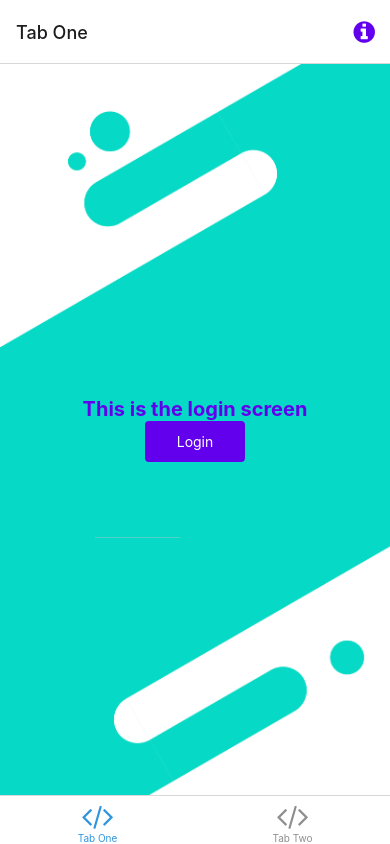
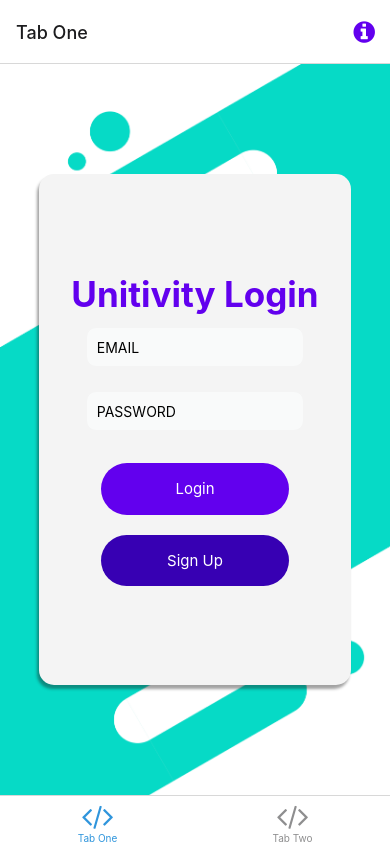
Before and after one commit to SebastianAlejos/Unitivity, a React Native app: screen /TabOne in a window 390 px wide. Built offline with nearby package versions, Linux system fonts and the light colour scheme; what expo-linking would draw is missing.

Commit message:
Finished Login screen

```diff
--- a/package.json
+++ b/package.json
@@ -31,6 +31,7 @@
     "react": "17.0.1",
     "react-dom": "17.0.1",
     "react-native": "0.64.3",
+    "react-native-elements": "^3.4.2",
     "react-native-safe-area-context": "3.3.2",
     "react-native-screens": "~3.10.1",
     "react-native-web": "0.17.1"
--- a/screens/TabOneScreen.tsx
+++ b/screens/TabOneScreen.tsx
@@ -1,6 +1,7 @@
 import EditScreenInfo from '../components/EditScreenInfo';
 import { RootTabScreenProps } from '../types';
-import { Alert, Button, ImageBackground, Pressable, StyleSheet, Text, View } from "react-native";
+import { Alert, Button, ImageBackground, Pressable, StyleSheet, Text, TextInput, View } from "react-native";
+import {Card, Icon } from 'react-native-elements';
 import React from 'react';
 
 const image = { uri: "../assets/images/splash_1.png" };
@@ -10,10 +11,26 @@ export default function TabOneScreen({ navigation }: RootTabScreenProps<'TabOne'
   return (
     <ImageBackground source={require("../assets/images/splash_1.png")} resizeMode="cover" style={styles.image}>
       <View style={styles.container}>
-        <Text style={styles.title}>This is the login screen</Text>
-        <Pressable style={styles.button} onPress={()=>{ alert('You have logged in successfully'); }}>
-      <Text style={styles.label}>Login</Text>
-    </Pressable>
+        <View style={[styles.box, styles.shadowProp]}>
+          <Text style={styles.title}>Unitivity Login</Text>
+          <TextInput
+          placeholderTextColor="#000"
+          style={styles.input}
+          placeholder="EMAIL"
+          />
+          <TextInput
+          secureTextEntry={true}
+          placeholderTextColor="#000"
+          style={styles.input}
+          placeholder="PASSWORD"
+          />
+          <Pressable style={styles.button} onPress={()=>{ alert('You have logged in successfully'); }}>
+            <Text style={styles.label}>Login</Text>
+          </Pressable>
+          <Pressable style={styles.subutton} onPress={()=>{ alert('You have signed up successfully'); }}>
+            <Text style={styles.label}>Sign Up</Text>
+          </Pressable>
+        </View>
       </View>
     </ImageBackground>
   );
@@ -29,7 +46,7 @@ const styles = StyleSheet.create({
     color: '#6200EE'
   },
   title: {
-    fontSize: 20,
+    fontSize: 35,
     fontWeight: 'bold',
     color: '#6200EE',
   },
@@ -47,13 +64,53 @@ const styles = StyleSheet.create({
   button: {
     alignItems: 'center',
     justifyContent: 'center',
+    height:'10%',
+    width:'60%',
     paddingVertical: 12,
     paddingHorizontal: 32,
-    borderRadius: 4,
+    borderRadius: 50,
     elevation: 3,
     backgroundColor: '#6200EE',
+    marginTop:20,
+  },
+  subutton: {
+    alignItems: 'center',
+    marginTop:20,
+    justifyContent: 'center',
+    height:'10%',
+    width:'60%',
+    paddingVertical: 12,
+    paddingHorizontal: 32,
+    borderRadius: 50,
+    elevation: 3,
+    backgroundColor: '#3700B3',
   },
   label:{
+    fontSize:15,
     color: 'white'
-  }
+  },
+  input: {
+    backgroundColor:'#f9fafa',
+    height: 40,
+    width:'70%',
+    margin: 12,
+    borderWidth: 1,
+    padding: 10,
+    borderRadius:10,
+    borderColor:'#F4F4F4'
+  },
+  box:{
+    alignItems: 'center',
+    justifyContent: 'center',
+    height:'70%',
+    width:'80%',
+    borderRadius:15,
+    backgroundColor:'#F4F4F4',
+  },
+  shadowProp: {
+    shadowColor: '#171717',
+    shadowOffset: {width: -2, height: 4},
+    shadowOpacity: 0.4,
+    shadowRadius: 3,
+  },
 });
```
Also changed, not shown: 1 other file (tests, documents, lock files or other folders).
